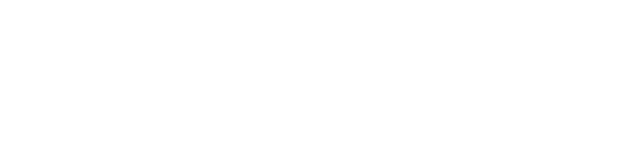
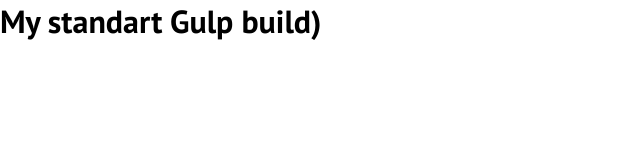
Before and after one commit to AntonOshurek/MY__Gulp-Build, a website: page source/index.html in a window 1280 px wide. Shown: the whole page, without its empty margins (0-640 px from the left). Drawn offline with nearby package versions, Linux system fonts and the light colour scheme; files that its build step writes are made by us from their sources.

Commit message:
add gh page

```diff
--- a/source/index.html
+++ b/source/index.html
@@ -20,7 +20,7 @@
 </head>
 <body class="body">
   <header class="header">
-
+    <h1>My standart Gulp build)</h1>
   </header>
   <main class="main">
 
```
Also changed, not shown: .github/workflows/check.yml (added), .github/workflows/gh-pages.yml (added).
